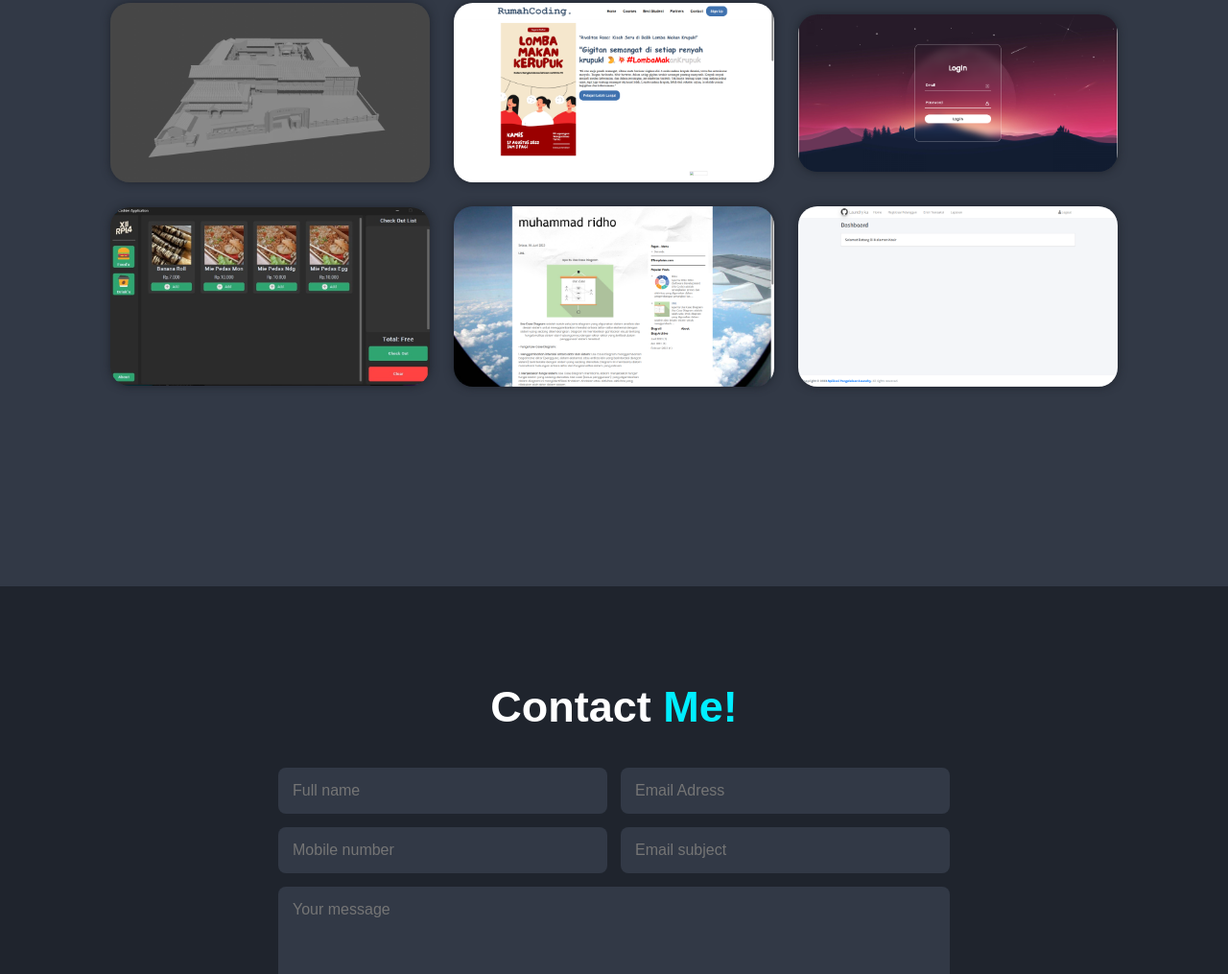
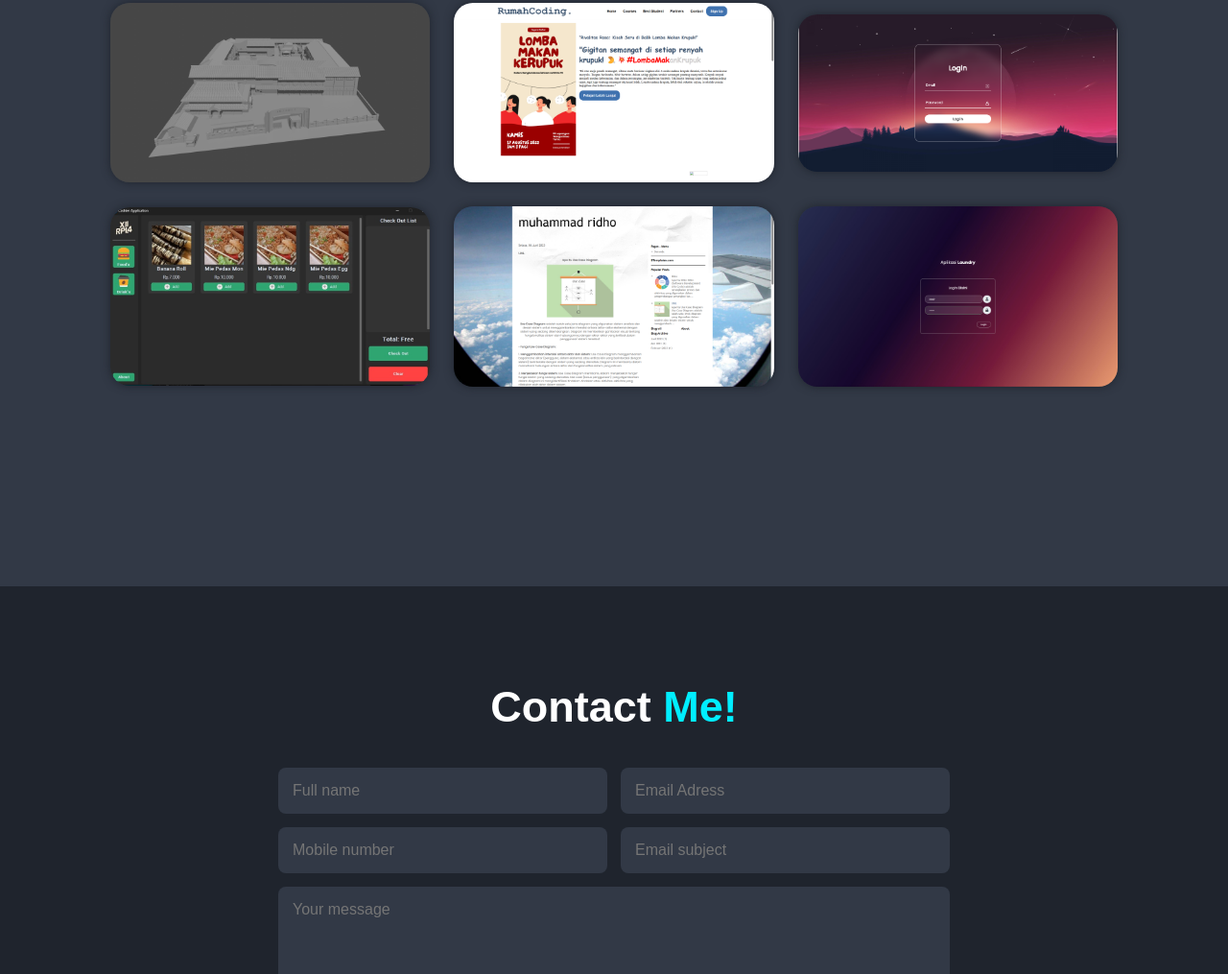
Before and after one commit to ridhoarte123/ridhoarte123.github.io, a plain HTML site: page index.html in a window 1280 px wide. Shown: the part 2900-3915 px from the top of the page at 96% size. Drawn offline with nearby package versions, Linux system fonts and the light colour scheme.

Commit message:
Update index.html

```diff
--- a/index.html
+++ b/index.html
@@ -147,7 +147,7 @@
           </div>
         </div>
         <div class="portfolio-box">
-          <img src="img/porto6.png" alt="">
+          <img src="img/SS2.png" alt="">
           <div class="portfolio-layer">
             <h4>APP LAUNDRY</h4>
             <p>Ini Adalah app laundry Saya</p>
```
